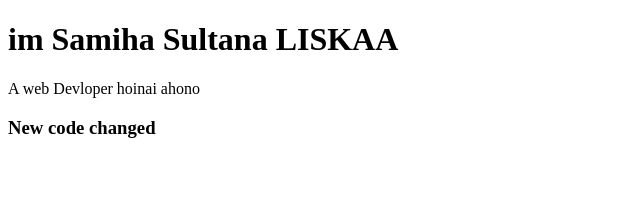
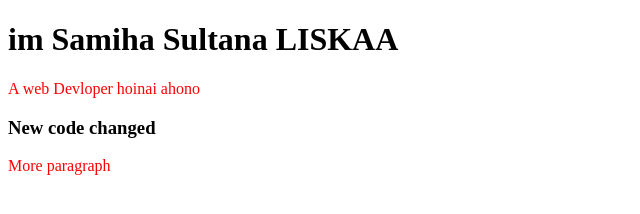
Before and after one commit to samihaliza/MY-SECOND-REPO, a plain HTML site: page index.html in a window 1280 px wide. Shown: the whole page, without its empty margins (0-640 px from the left). Drawn offline with Linux system fonts and the light colour scheme.

Commit message:
added header

```diff
--- a/index.html
+++ b/index.html
@@ -5,10 +5,12 @@
     <meta http-equiv="X-UA-Compatible" content="IE=edge">
     <meta name="viewport" content="width=device-width, initial-scale=1.0">
     <title>My-Second-Repo</title>
+    <link rel="stylesheet" href="style.css">
 </head>
 <body>
     <h1>im Samiha Sultana LISKAA</h1>
     <p>A web Devloper hoinai ahono</p>
     <h3>New code changed</h3>
+    <p>More paragraph </p>
 </body>
 </html>
--- a/style.css
+++ b/style.css
@@ -0,0 +1,3 @@
+p{
+    color:red;
+}
```
